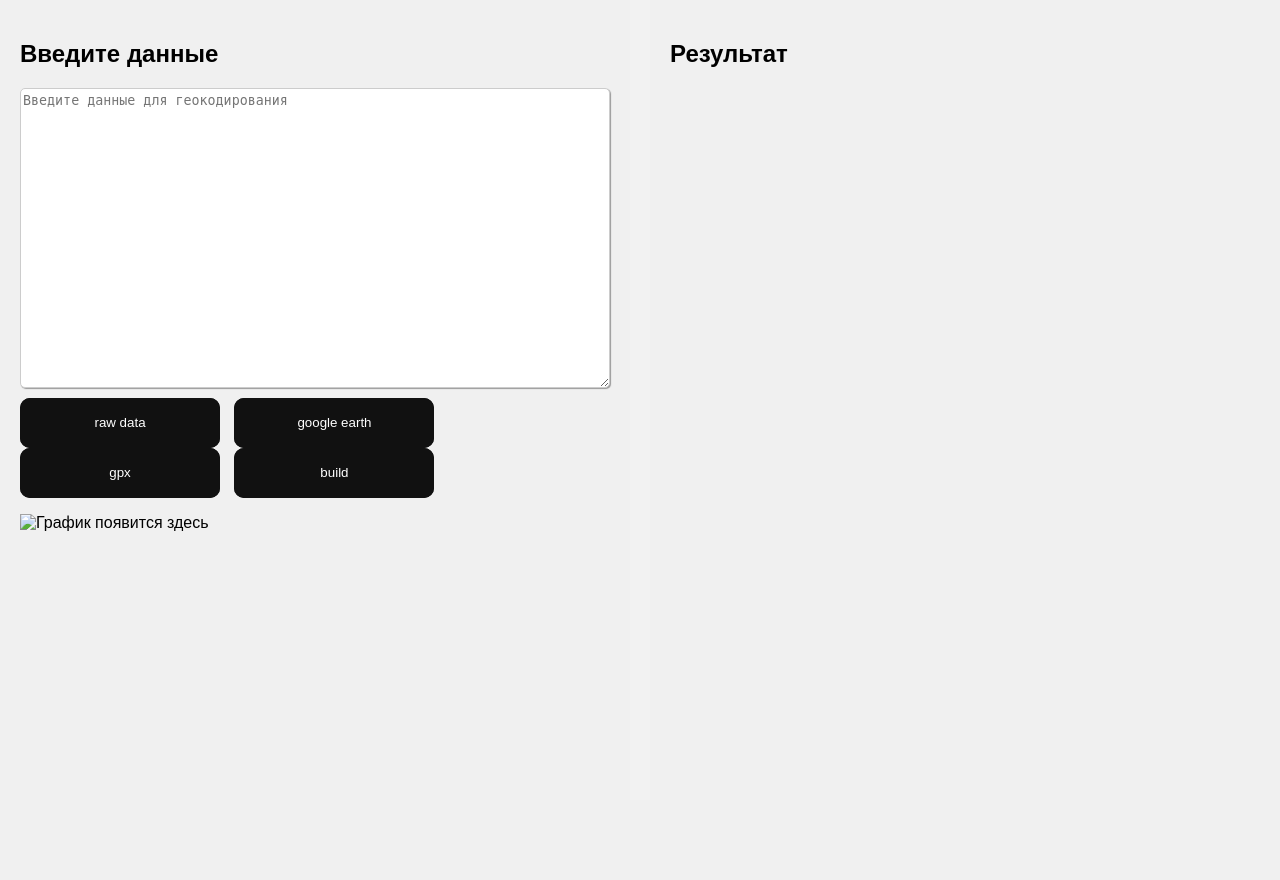
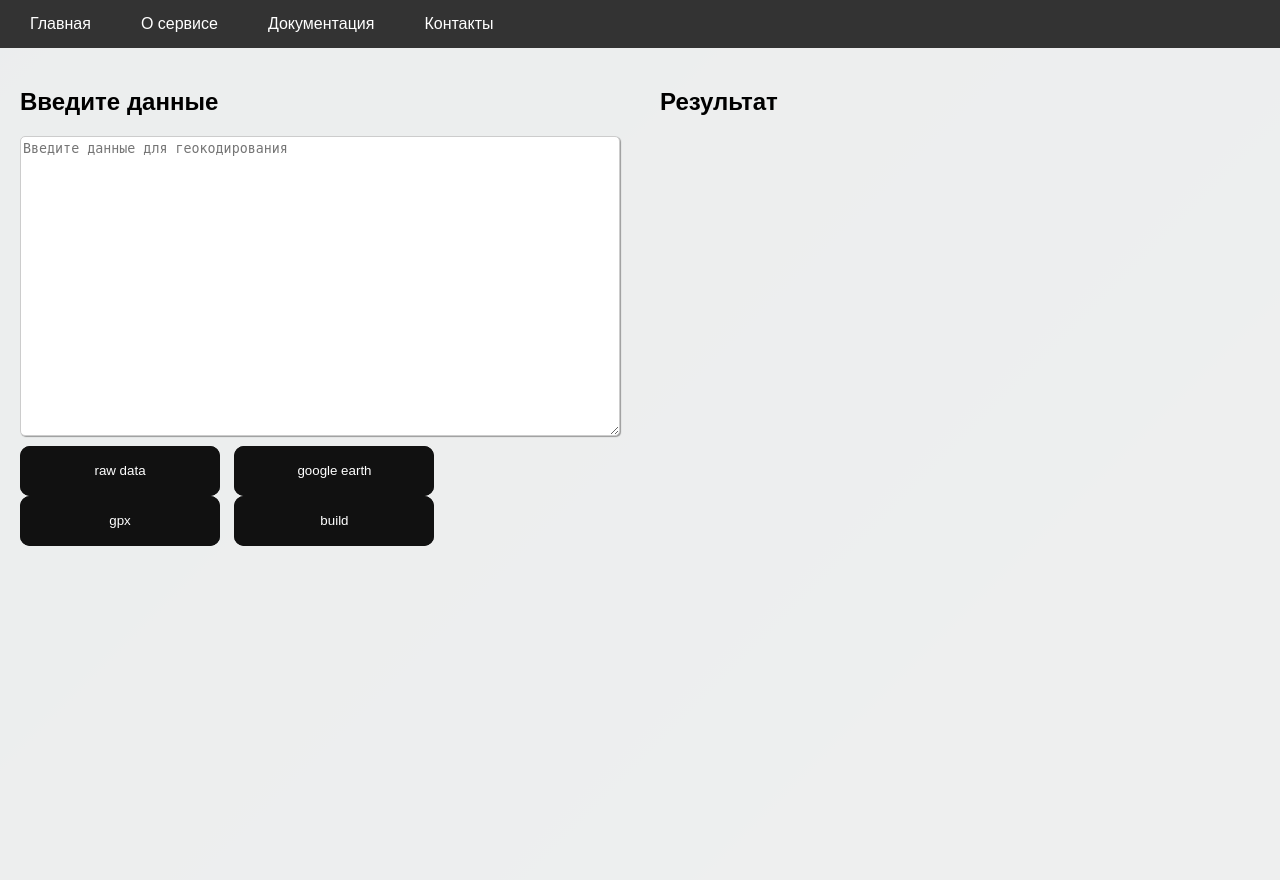
Before and after one commit to thevery-nvg/geocode_api, a FastAPI app: page / in a window 1280 px wide. Before the commit the page ends 531 px from the top, so only its background shows below. Run offline with FastAPI, Linux system fonts and the light colour scheme.

Commit message:
добавлен navbar.html

```diff
--- a/main.py
+++ b/main.py
@@ -63,11 +63,6 @@
     return geo_decode_gpx(x)
 
 
-@app.get("/api/autocad")
-async def autocad():
-    autocad_decode()
-
-
 @app.post("/transform")
 async def transform_value(request: TransformRequest):
     transformed_value = utm_to_latlon(request.value)
@@ -75,12 +70,13 @@
 
     return {"original": request.value, "transformed": transformed_value}
 
+
 @app.post("/json_ttt")
 async def try_parse_vba_json(request: Request):
     data = await request.json()
     print("Received JSON:", data)
-    a=autocad_decode_api(data)
-    output=json.dumps(a)
+    a = autocad_decode_api(data)
+    output = json.dumps(a)
     return a
 
 
--- a/static/css/style.css
+++ b/static/css/style.css
@@ -1,18 +1,44 @@
+
+
 body {
     font-family: Arial, sans-serif;
     margin: 0;
     padding: 0;
     display: flex;
+    flex-direction: column;
     height: 100vh;
     background-color: rgba(240, 240, 240, 0.845);
-    box-sizing: border-box;
 
 }
 
+.nav-bar {
+    background-color: #333;
+    padding: 15px;
+    color: white;
+}
+.nav-bar ul {
+    list-style-type: none;
+    margin: 0;
+    padding: 0;
+    display: flex;
+    gap: 20px;
+}
+.nav-bar li a {
+    color: white;
+    text-decoration: none;
+    font-size: 16px;
+    padding: 8px 15px;
+    border-radius: 4px;
+    transition: background-color 0.3s;
+}
+.nav-bar li a:hover {
+    background-color: #555;
+}
 .container {
     display: flex;
     width: 100%;
-    gap: 20px;
+    flex: 1;
+    background-color: rgba(240, 240, 240, 0.845);
 }
 
 .input-section,
@@ -137,6 +163,86 @@
 
 
 
-.img {
-    border-radius: 8px;
+Edit in JSFiddle
+Result
+HTML
+CSS
+JavaScript
+Resources
+/*
+*
+* ==========================================
+* CUSTOM UTIL CLASSES
+* ==========================================
+*
+*/
+.navbar {
+    transition: all 0.4s;
 }
+
+.navbar .nav-link {
+    color: #fff;
+}
+
+.navbar .nav-link:hover,
+.navbar .nav-link:focus {
+    color: #fff;
+    text-decoration: none;
+}
+
+.navbar .navbar-brand {
+    color: #fff;
+}
+
+
+/* Change navbar styling on scroll */
+.navbar.active {
+    background: #fff;
+    box-shadow: 1px 2px 10px rgba(0, 0, 0, 0.1);
+}
+
+.navbar.active .nav-link {
+    color: #555;
+}
+
+.navbar.active .nav-link:hover,
+.navbar.active .nav-link:focus {
+    color: #555;
+    text-decoration: none;
+}
+
+.navbar.active .navbar-brand {
+    color: #555;
+}
+
+
+/* Change navbar styling on small viewports */
+@media (max-width: 991.98px) {
+    .navbar {
+        background: #fff;
+    }
+
+    .navbar .navbar-brand, .navbar .nav-link {
+        color: #555;
+    }
+}
+
+
+
+/*
+*
+* ==========================================
+* FOR DEMO PURPOSES
+* ==========================================
+*
+*/
+.text-small {
+    font-size: 0.9rem !important;
+}
+
+
+body {
+    min-height: 110vh;
+    background-color: #4ca1af;
+    background-image: linear-gradient(135deg, #4ca1af 0%, #c4e0e5 100%);
+}
--- a/static/js/main.js
+++ b/static/js/main.js
@@ -1,3 +1,4 @@
+
 async function fetchAndDisplayPlot() {
     try {
         // Отправляем GET-запрос к эндпоинту /api/plot
--- /dev/null
+++ b/templates/content.html
@@ -0,0 +1,17 @@
+
+
+<div class="input-section">
+    <h2>Введите данные</h2>
+    <textarea id="input" placeholder="Введите данные для геокодирования" required></textarea>
+    <button onclick="sendData()" class="glow-on-hover">raw data</button>
+    <button onclick="sendData_google()" class="glow-on-hover">google earth</button>
+    <button id="downloadButton" class="glow-on-hover" onclick="downloadData()">gpx</button>
+    <button id="loadPlotBtn" onclick="call_autocad()" class="glow-on-hover">build
+    </button>
+    <p></p>
+    <img id="plotImage" src="" alt="" />
+    <input type="hidden" id="hiddenField" name="hiddenData">
+</div>
+<div class="output-section">
+    <h2>Результат</h2>
+    <ul id="coordinatesList"></ul>
--- a/templates/index.html
+++ b/templates/index.html
@@ -3,33 +3,19 @@
     <head>
         <meta charset="UTF-8">
         <meta name="viewport" content="width=device-width, initial-scale=1.0">
+        <meta http-equiv="cache-control" content="no-cache, no-store, must-revalidate" />
+        <meta http-equiv="pragma" content="no-cache" />
+        <meta http-equiv="expires" content="0" />
         <title>Геокодирование - FastAPI Фронтенд</title>
-    <link rel="stylesheet" href="static/css/style.css">
-
+        <link rel="stylesheet" href="static/css/style.css?rnd=<?= rand(0, 999) ?>">
 
     </head>
 
     <body>
+        {% include 'navbar.html' %}
 
         <div class="container">
-    <div class="input-section">
-        <h2>Введите данные</h2>
-
-        <textarea id="input" placeholder="Введите данные для геокодирования" required></textarea>
-        <button onclick="sendData()" class="glow-on-hover">raw data</button>
-        <button onclick="sendData_google()" class="glow-on-hover" >google earth</button>
-        <button id="downloadButton" class="glow-on-hover" onclick="downloadData()"
-                >gpx</button>
-        <button id="loadPlotBtn" onclick="call_autocad()" class="glow-on-hover">build
-        </button>
-        <p></p>
-        <img id="plotImage" src="" alt="График появится здесь" />
-        <input type="hidden" id="hiddenField" name="hiddenData">
-    </div>
-    <div class="output-section">
-        <h2>Результат</h2>
-        <ul id="coordinatesList" ></ul>
-    </div>
+            {%include 'content.html'%}
         </div>
 
         <script src="static/js/main.js">
--- /dev/null
+++ b/templates/navbar.html
@@ -0,0 +1,8 @@
+<nav class="nav-bar">
+  <ul>
+      <li><a href="#">Главная</a></li>
+      <li><a href="#">О сервисе</a></li>
+      <li><a href="#">Документация</a></li>
+      <li><a href="#">Контакты</a></li>
+  </ul>
+</nav>
```
Lines whose indentation alone changed are shown as unchanged.
